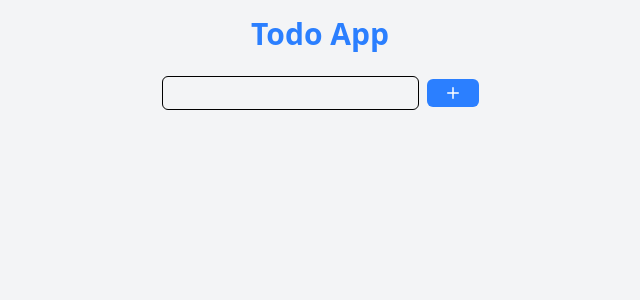
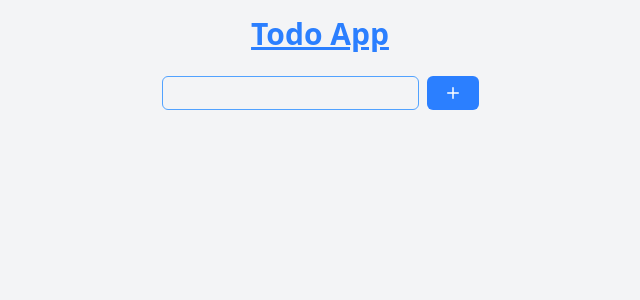
Before and after one commit to errajput/simple_todo_app_2, a React (Vite) app: page / in a window 1280 px wide. Shown: the top 300 px of the page, without its empty margins (320-960 px from the left). Built offline with nearby package versions, Linux system fonts and the light colour scheme.

Commit message:
add custom edit

```diff
--- a/src/App.jsx
+++ b/src/App.jsx
@@ -2,6 +2,7 @@ import { useEffect, useState } from "react";
 import { PlusIcon, TrashIcon, PencilIcon } from "@heroicons/react/20/solid";
 import CustomCheckbox from "./components/CustomCheckbox";
 import CustomCheckbox2 from "./components/CustomCheckbox2";
+import CustomEdit from "./components/CustomEdit";
 
 function App() {
   const [todo, setTodo] = useState([]);
@@ -46,12 +47,14 @@ function App() {
 
   return (
     <div className="min-h-screen bg-gray-100 flex flex-col items-center p-4">
-      <h1 className="text-3xl font-bold text-blue-500 mb-6">Todo App</h1>
+      <h1 className=" no-underline md:underline text-3xl font-bold text-blue-500 mb-6">
+        Todo App
+      </h1>
 
       <div className="flex items-center gap-2 mb-4">
         <input
           type="text"
-          className="border px-3 py-1 rounded-md  outline-blue-500 focus:ring-2 ring-blue-400"
+          className="border border-blue-400 px-3 py-1 rounded-md outline-none focus:ring-1 ring-blue-400"
           value={inputValue}
           onChange={(e) => setInputValue(e.target.value)}
           onKeyDown={(e) => {
@@ -62,7 +65,7 @@ function App() {
         />
 
         <button
-          className="bg-blue-500 text-white px-4 py-1 rounded-md hover:bg-blue-600 transition cursor-pointer"
+          className="bg-blue-500 h-8.5 text-white px-4 py-1 rounded-md hover:bg-blue-600  transition cursor-pointer"
           onClick={addOrUpdateTodo}
         >
           <PlusIcon className="h-5 w-5" />
@@ -92,15 +95,10 @@ function App() {
             </div>
 
             <div className="flex gap-5">
-              <button
-                onClick={() => handleEdit(v.id)}
-                className="bg-yellow-500 text-white hover:bg-yellow-600 px-2 py-0.5 rounded-md transition cursor-pointer"
-              >
-                <PencilIcon className="h-5 w-5" />
-              </button>
+              <CustomEdit onClick={() => handleEdit(v.id)} />
 
               <button
-                className="bg-red-500 text-white hover:bg-red-700 px-2 py-0.5 rounded-md transition cursor-pointer"
+                className="bg-red-500 text-white hover:bg-red-700 px-2 py-2 rounded-md transition cursor-pointer"
                 onClick={() => {
                   const updatedTodos = todo.filter((item) => item.id !== v.id);
                   saveTodo(updatedTodos);
--- /dev/null
+++ b/src/components/CustomEdit.jsx
@@ -0,0 +1,15 @@
+import React from "react";
+import { PencilIcon } from "@heroicons/react/20/solid";
+
+const CustomEdit = ({ onClick }) => {
+  return (
+    <button
+      onClick={onClick}
+      aria-label="Edit"
+      className="bg-yellow-500 text-white hover:bg-yellow-600 px-2 py-2 rounded-md transition cursor-pointer"
+    >
+      <PencilIcon className="h-5 w-5" />
+    </button>
+  );
+};
+export default CustomEdit;
```
